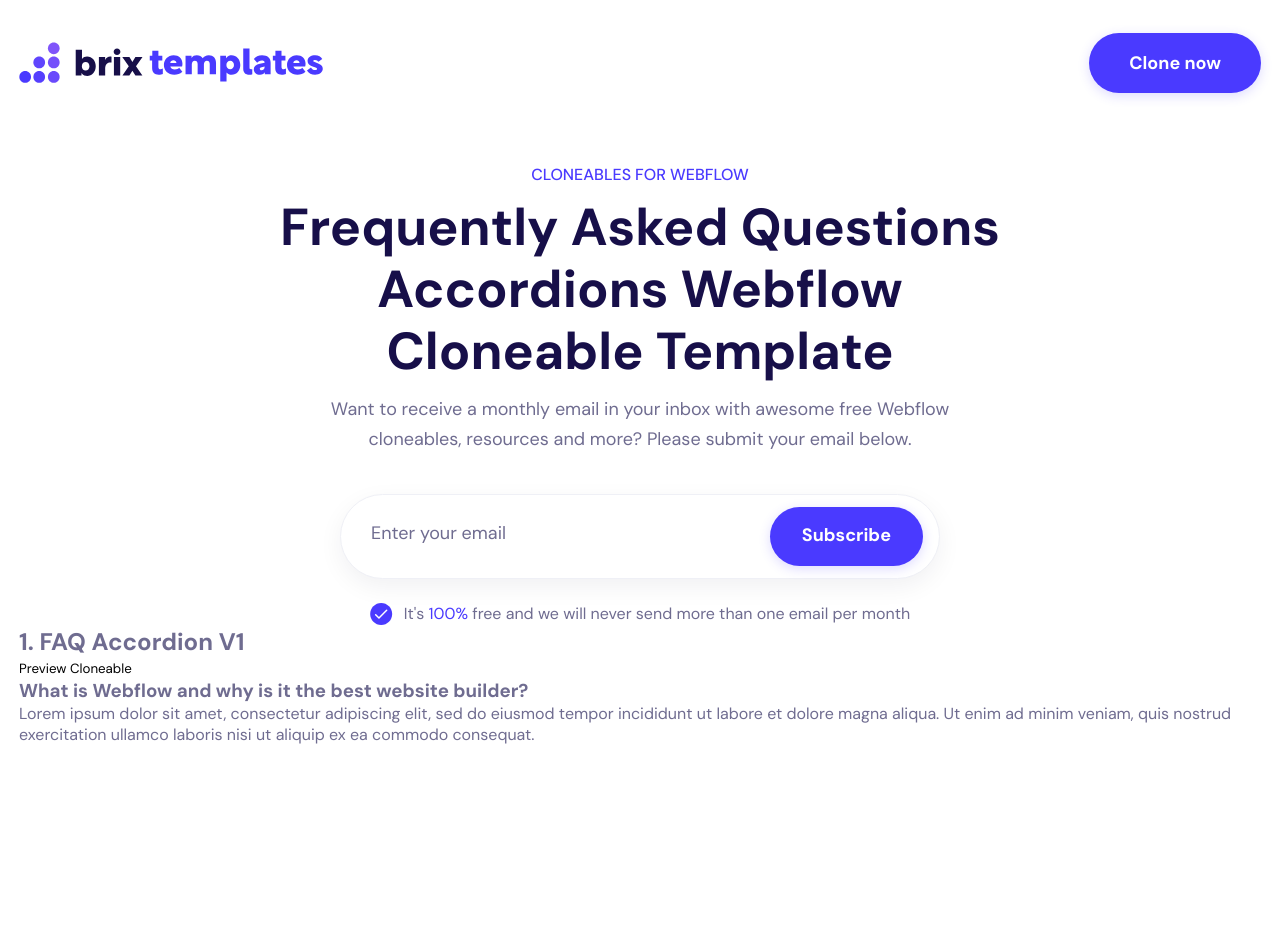
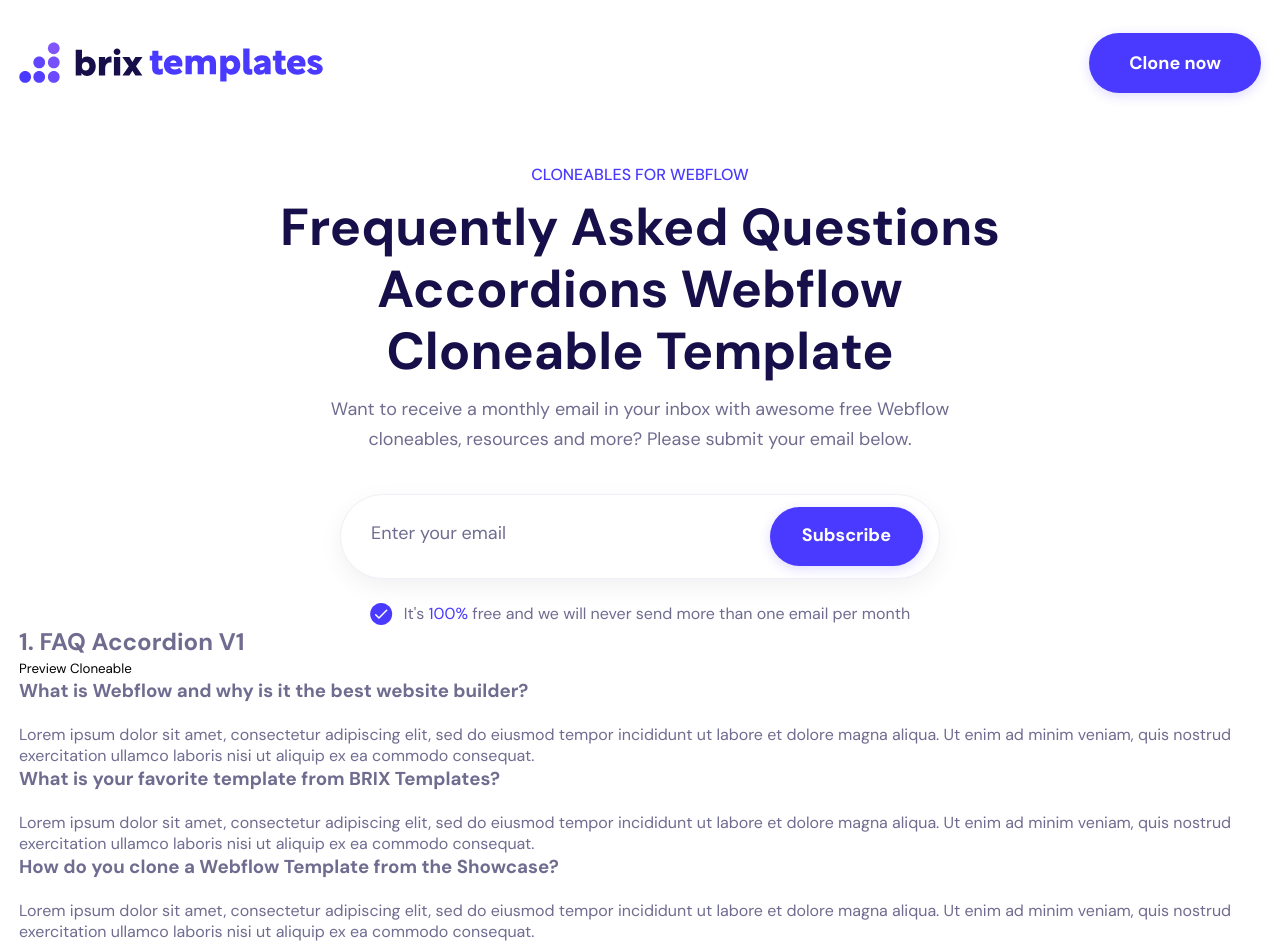
Before and after one commit to KayloPortal/Three-Faq-Accordions, a React (Vite) app: page / in a window 1280 px wide. Shown: the top 945 px of the page. Before the commit the page ends 800 px from the top, so only its background shows below. Built offline with nearby package versions, Linux system fonts and the light colour scheme.

Commit message:
updated/ FaqFirst.jsx, maked accordion content dynamic

```diff
--- a/package.json
+++ b/package.json
@@ -10,9 +10,11 @@
     "preview": "vite preview"
   },
   "dependencies": {
+    "@heroicons/react": "^2.1.1",
     "react": "^18.2.0",
     "react-dom": "^18.2.0",
-    "react-hot-toast": "^2.4.1"
+    "react-hot-toast": "^2.4.1",
+    "react-icons": "^5.0.1"
   },
   "devDependencies": {
     "@types/react": "^18.2.55",
--- a/src/components/Sections/FaqFirst/FaqFirst.jsx
+++ b/src/components/Sections/FaqFirst/FaqFirst.jsx
@@ -1,25 +1,43 @@
 import "./FaqFirst.css";
 import Faq from "/src/components/globals/Faq/Faq";
-import Accordion from "/src/components/globals/accordion/accordion";
+import Accordion from "/src/components/globals/Accordion/Accordion";
+import { ChevronRightIcon } from "@heroicons/react/24/outline";
+import { nanoid } from "nanoid";
 
 function FaqFirst() {
+  const faqData = [
+    {
+      title: "What is Webflow and why is it the best website builder?",
+      desc: `Lorem ipsum dolor sit amet, consectetur adipiscing elit, sed do eiusmod tempor incididunt ut labore et dolore magna aliqua. Ut enim ad minim veniam, quis nostrud exercitation ullamco laboris nisi ut aliquip ex ea commodo consequat.`,
+    },
+    {
+      title: "What is your favorite template from BRIX Templates?",
+      desc: `Lorem ipsum dolor sit amet, consectetur adipiscing elit, sed do eiusmod tempor incididunt ut labore et dolore magna aliqua. Ut enim ad minim veniam, quis nostrud exercitation ullamco laboris nisi ut aliquip ex ea commodo consequat.`,
+    },
+    {
+      title: "How do you clone a Webflow Template from the Showcase?",
+      desc: `Lorem ipsum dolor sit amet, consectetur adipiscing elit, sed do eiusmod tempor incididunt ut labore et dolore magna aliqua. Ut enim ad minim veniam, quis nostrud exercitation ullamco laboris nisi ut aliquip ex ea commodo consequat.`,
+    },
+    {
+      title: "Why is BRIX Templates the best Webflow agency out there?",
+      desc: `Lorem ipsum dolor sit amet, consectetur adipiscing elit, sed do eiusmod tempor incididunt ut labore et dolore magna aliqua. Ut enim ad minim veniam, quis nostrud exercitation ullamco laboris nisi ut aliquip ex ea commodo consequat.`,
+    },
+  ];
+
   return (
     <div className="faq">
       <Faq faqHeader="1. FAQ Accordion V1">
-        <Accordion>
-          <div>
-            <h3 className="">
-              What is Webflow and why is it the best website builder?
-            </h3>
-            <p>
-              Lorem ipsum dolor sit amet, consectetur adipiscing elit, sed do
-              eiusmod tempor incididunt ut labore et dolore magna aliqua. Ut
-              enim ad minim veniam, quis nostrud exercitation ullamco laboris
-              nisi ut aliquip ex ea commodo consequat.
-            </p>
-          </div>
-          <div></div>
-        </Accordion>
+        {faqData.map((data) => (
+          <Accordion key={nanoid()}>
+            <div className="accordion-headings">
+              <h3 className="accordion__heading">{data.title}</h3>
+              <button className="accordion-toggle" aria-label="toggle ">
+              <ChevronRightIcon className="accordion-toggle__icon | h-6 w-6 text-blue-500" />
+            </button>
+            </div>
+            <p className="accordion__desc">{data.desc}</p>
+          </Accordion>
+        ))}
       </Faq>
     </div>
   );
```
Also changed, not shown: public/icon-chevron.svg (added), 1 other file (tests, documents, lock files or other folders).
